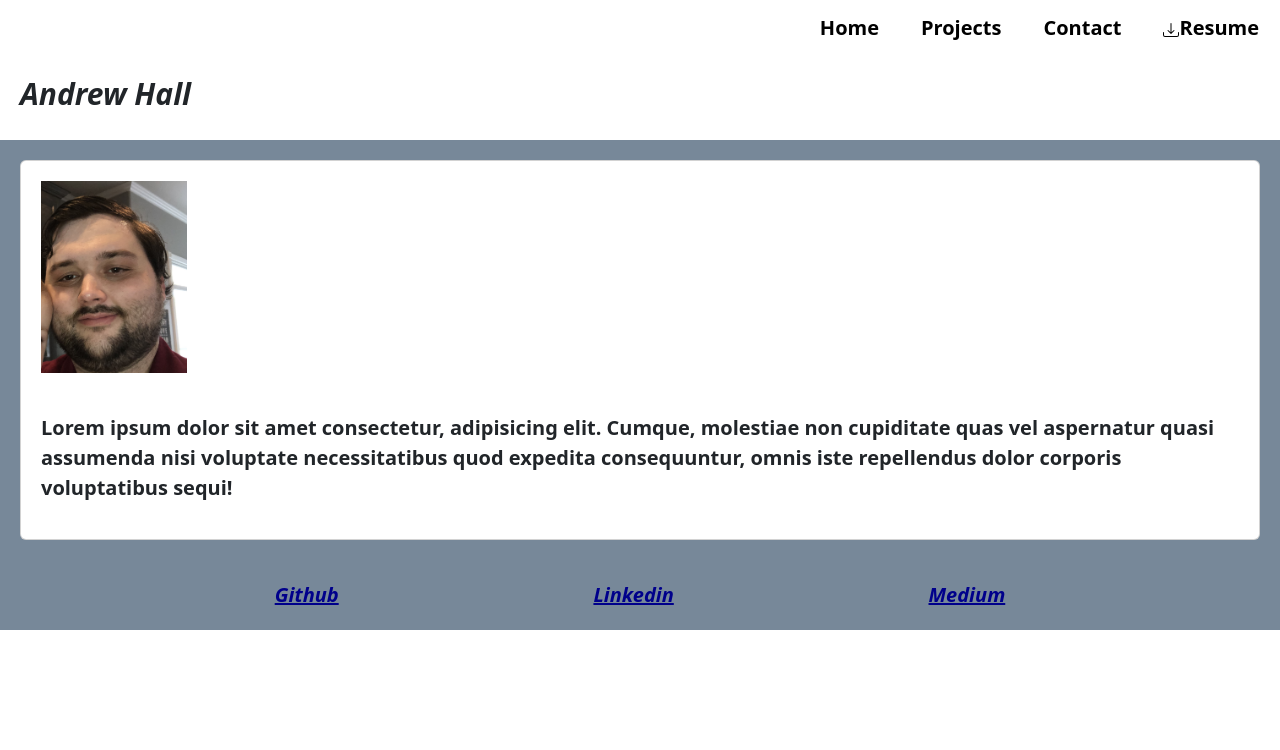
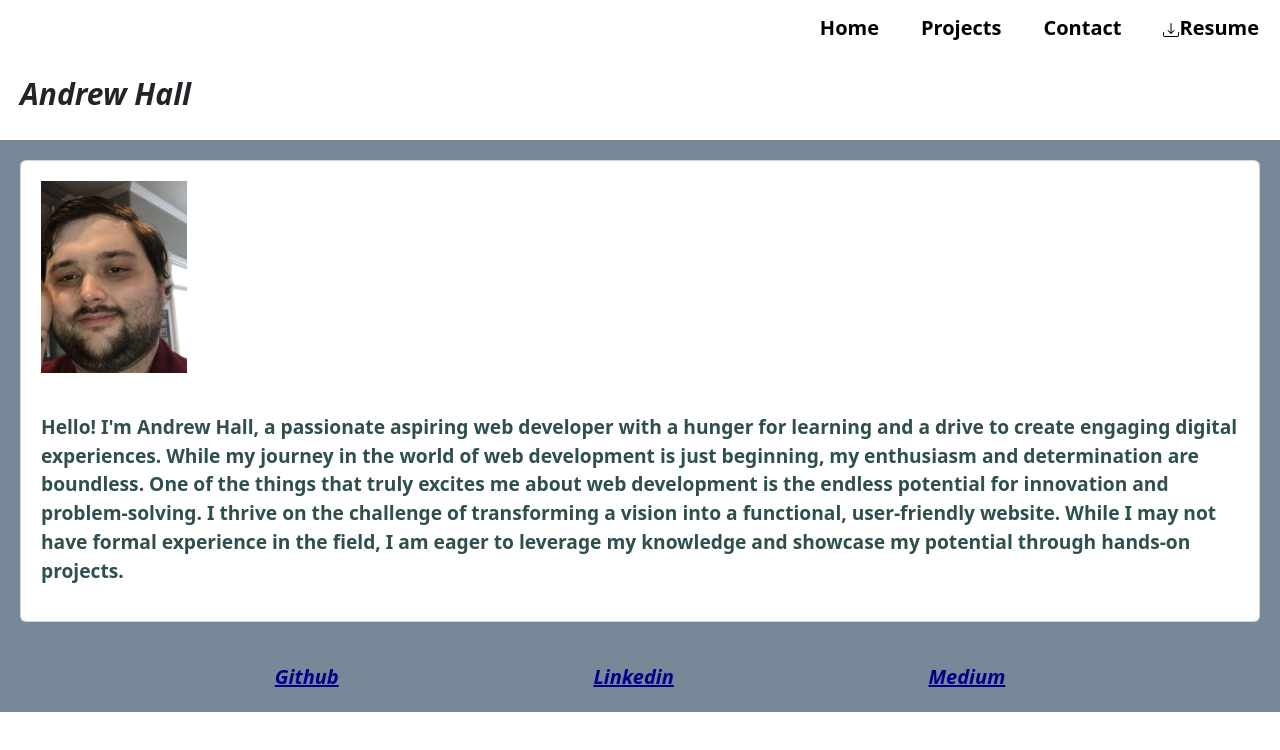
Before and after one commit to Andrewchall92/my-portfolio, a React (Vite) app: page / in a window 1280 px wide. Shown: the top 750 px of the page. Built offline with nearby package versions, Linux system fonts and the light colour scheme.

Commit message:
Added the about me paragraph

```diff
--- a/src/components/About.jsx
+++ b/src/components/About.jsx
@@ -4,12 +4,23 @@ import "./style.css";
 function About() {
   return (
     <section class="home-page">
-        <div class= "card">
-          <img src="../../../Assets/me.jpg" class="card-img-left" alt="picture of author" />
-          <p>
-          Lorem ipsum dolor sit amet consectetur, adipisicing elit.
-          Cumque, molestiae non cupiditate quas vel aspernatur quasi assumenda nisi voluptate necessitatibus quod expedita
-          consequuntur, omnis iste repellendus dolor corporis voluptatibus sequi!
+      <div class="card">
+        <img
+          src="../../../Assets/me.jpg"
+          class="card-img-left"
+          alt="picture of author"
+        />
+        <p class="about-me">
+          Hello! I'm Andrew Hall, a passionate aspiring web developer with a
+          hunger for learning and a drive to create engaging digital
+          experiences. While my journey in the world of web development is just
+          beginning, my enthusiasm and determination are boundless. One of the
+          things that truly excites me about web development is the endless
+          potential for innovation and problem-solving. I thrive on the
+          challenge of transforming a vision into a functional, user-friendly
+          website. While I may not have formal experience in the field, I am
+          eager to leverage my knowledge and showcase my potential through
+          hands-on projects.
         </p>
       </div>
     </section>
--- a/src/components/style.css
+++ b/src/components/style.css
@@ -11,6 +11,12 @@
     font-size: 20px;
     font-weight: bold;
     padding: 20px;
+}
+
+.about-me {
+    padding: 20px;
+    color: darkslategray;
+    font-size: 1.2rem !important;
 }
 
 .nav-item {
```
Lines whose indentation alone changed are shown as unchanged.
